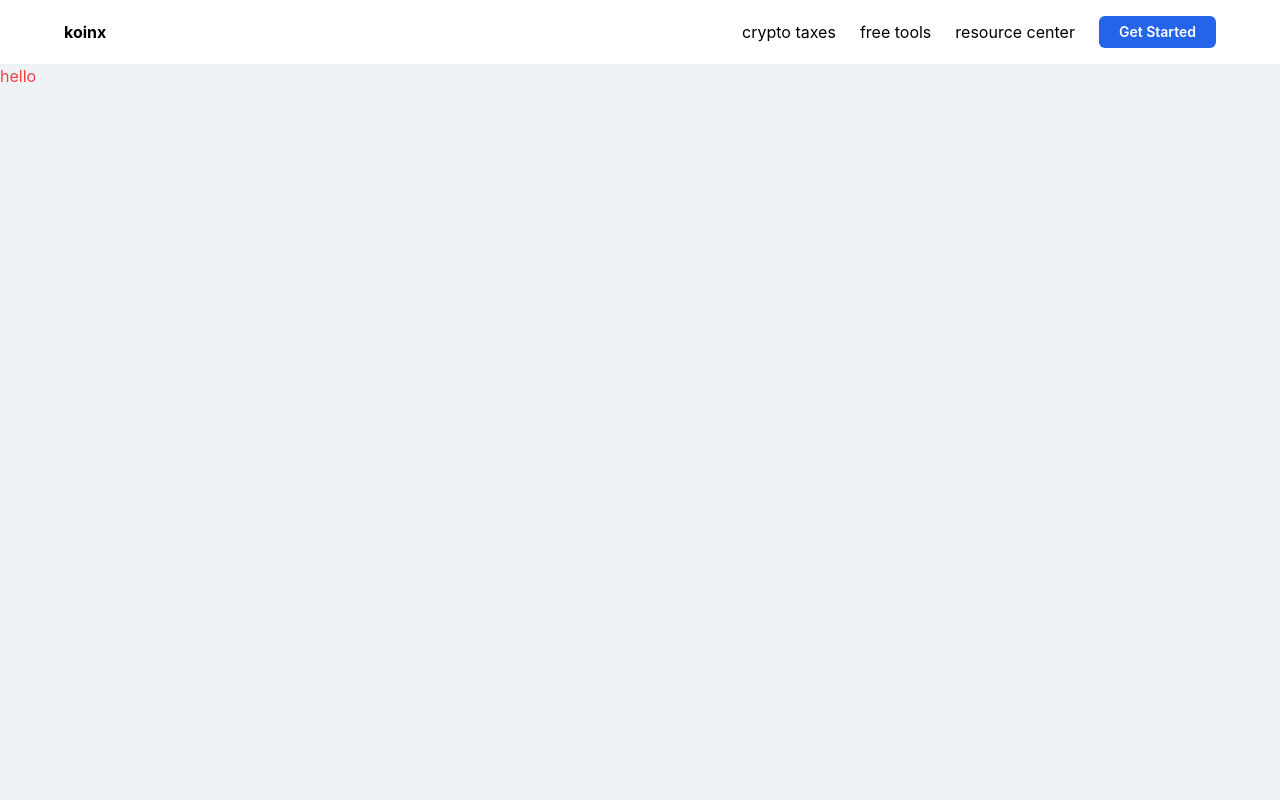
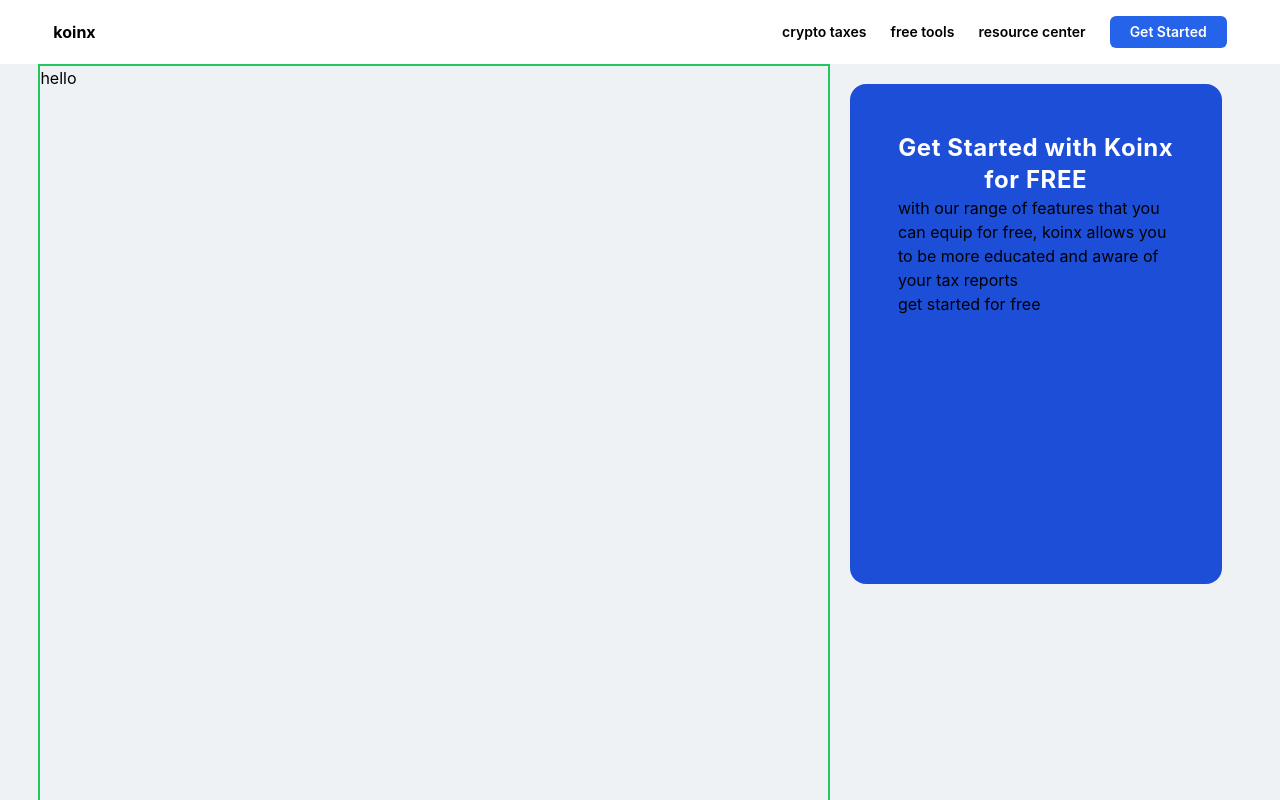
Before and after one commit to haripajjuri/koinx-assignment, a React (Create React App) app: page / in a window 1280 px wide. Shown: the top 800 px of the page. Built offline with nearby package versions, Linux system fonts and the light colour scheme.

Commit message:
added columns using grids

```diff
--- a/src/App.js
+++ b/src/App.js
@@ -1,10 +1,23 @@
 import Navbar from "./components/Navbar";
+import Sidebar from "./components/Sidebar";
+
 
 function App() {
   return (
     <div className="App">
       <Navbar/>
-      <div className="text-red-500">hello</div>
+      <div className="w-[94%] mx-auto">
+      <div className="grid grid-cols-[2.5fr,1.3fr]">
+        <div>
+        <div className="border-2 border-green-500 h-screen">hello</div>
+        <div className="border-2 border-green-500 h-screen">hello</div>
+        </div>
+
+        <div className="sticky">
+          <Sidebar />
+        </div>
+      </div>
+      </div>
     </div>
   );
 }
--- /dev/null
+++ b/src/components/Container.js
@@ -0,0 +1,7 @@
+export default function Container(){
+    return(
+        <>
+        <div className="border-2 border-green-500">hello</div>
+        </>
+    )
+}
--- a/src/components/Navbar.js
+++ b/src/components/Navbar.js
@@ -1,10 +1,11 @@
 export default function Navbar(){
     return(
-        <div className="bg-white border-red-500 px-16 py-4 flex gap-2 justify-between items-center">
+        <div className="bg-white">
+        <div className="w-11/12 py-4 flex gap-2 justify-between items-center mx-auto">
 
             <div className="font-bold">koinx</div>
 
-            <div className="flex gap-6 items-center">
+            <div className="flex gap-6 font-semibold text-sm/[16px] items-center">
                 <div>crypto taxes</div>
                 <div>free tools</div>
                 <div>resource center</div>
@@ -13,5 +14,6 @@
                 </div>
             </div>
         </div>
+        </div>
     )
 }
--- /dev/null
+++ b/src/components/Sidebar.js
@@ -0,0 +1,13 @@
+export default function Sidebar(){
+    return(
+        <div className="sidebar">
+            <div className="rounded-2xl m-5 bg-blue-700 p-12  h-[500px]">
+                <div className="font-[700] text-2xl text-white text-center tracking-wide">Get Started with Koinx for FREE</div>
+                <div>with our range of features that you can equip for free, koinx allows you to be more educated and aware of your tax reports</div>
+                <div>
+                    <button>get started for free</button>
+                </div>
+            </div>
+        </div>
+    )
+}
--- a/src/index.css
+++ b/src/index.css
@@ -10,9 +10,14 @@
     sans-serif;
   -webkit-font-smoothing: antialiased;
   -moz-osx-font-smoothing: grayscale;
+  overflow-x: auto;
 }
 
 code {
   font-family: source-code-pro, Menlo, Monaco, Consolas, 'Courier New',
     monospace;
 }
+
+.sidebar{
+  position: sticky;
+}
```
